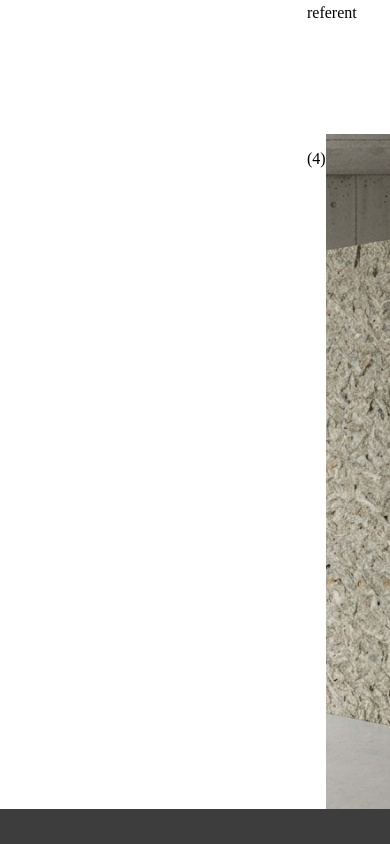
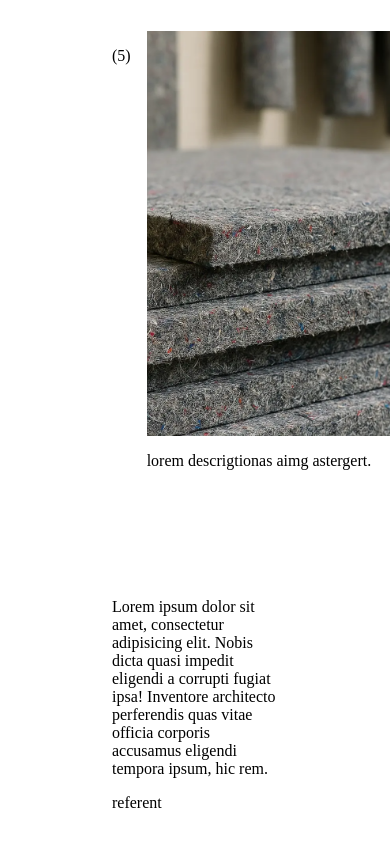
Before and after one commit to RomaVI/HilosCooperativa, a React (Vite) app: page /#/ in a window 390 px wide. Shown: the part 1700-2544 px from the top of the page. Built offline with nearby package versions, Linux system fonts and the light colour scheme; a web font is replaced by a local one.

Commit message:
media mod 01

```diff
--- a/src/App.tsx
+++ b/src/App.tsx
@@ -1,5 +1,5 @@
 import { useState } from 'react';
-import { Routes, Route} from 'react-router-dom';
+import { Routes, Route, Link } from 'react-router-dom';
 import './App.css';
 import { Home } from './pages/Home';
 import { Prod } from './pages/productos';
@@ -34,7 +34,77 @@
       <div className={`menu-wrapper ${isOpen ? 'open' : ''}`}>
         <div className="menu-overlay" onClick={toggleMenu}></div>
         <div className="menu-box">
-          {/* ... todo el código de tus <ul> y <Link> ... */}
+
+          {/* Primer bloque */}
+
+          <ul>
+            <li>
+              <Link to="/inspiraciones" onClick={toggleMenu}>
+              <span>INSPIRACIONES</span>
+              </Link>
+            </li>
+            <li>
+              <Link to="/productos" onClick={toggleMenu}>
+                <span>PRODUCTOS</span>
+              </Link>
+            </li>
+            <li>
+              <Link to="/proyectos" onClick={toggleMenu}>
+                <span>PROYECTOS</span>
+              </Link>
+            </li>
+            <li>
+              <Link to="/minds" onClick={toggleMenu}>
+                <span>MINDS</span>
+              </Link>
+            </li>
+            <li>
+              <Link to="/catalogos" onClick={toggleMenu}>
+                <span>CATÁLOGOS</span>
+              </Link>
+            </li>
+            <li>
+              <Link to="/sostenibilidad" onClick={toggleMenu}>
+                <span>SOSTENIBILIDAD</span>
+              </Link>
+            </li>
+          </ul>
+
+
+
+          {/* Segundo bloque */}
+
+          <ul>
+            <li>
+              <Link to="/ayni-mondo" onClick={toggleMenu}>
+                <span>AYNI MONDO</span>
+              </Link>
+            </li>
+            <li>
+              <Link to="/atencion-al-cliente" onClick={toggleMenu}>
+                <span>ATENCIÓN AL CLIENTE</span>
+              </Link>
+            </li>
+            <li>
+              <Link to="/map" onClick={toggleMenu}>
+                <span>PUNTOS DE VENTA</span>
+              </Link>
+            </li>
+          </ul>
+
+
+
+          {/* Tercer bloque: La marca */}
+
+          <ul className="menu-brand">
+
+            <li>
+              <Link to="/" onClick={toggleMenu}>
+                <span>AYNI&C</span>
+              </Link>
+            </li>
+          </ul>
+
         </div>
       </div>
 
--- a/src/pages/Home.tsx
+++ b/src/pages/Home.tsx
@@ -11,7 +11,30 @@
 
     // 1. NUEVO: Estado para saber si el bloque está expandido (200%) o normal (100%)
     const [isWide, setIsWide] = useState(true);
+    useEffect(() => {
+        // Configuramos el "vigilante"
+        const observer = new IntersectionObserver((entries) => {
+            entries.forEach((entry) => {
+                // Si el elemento entra en la pantalla...
+                if (entry.isIntersecting) {
+                    entry.target.classList.add('visible'); // Le agrega la clase que lo hace subir
 
+                    observer.unobserve(entry.target);
+                }
+            });
+        }, {
+            threshold: 0.1 // Se activa cuando al menos el 10% de la foto es visible
+        });
+
+        // Buscamos todos los elementos con la clase 'animar-subida'
+        const elementos = document.querySelectorAll('.animar-subida');
+        elementos.forEach((el) => observer.observe(el));
+
+        // Limpieza de memoria
+        return () => {
+            elementos.forEach((el) => observer.unobserve(el));
+        };
+    }, []);
     // 2. NUEVO: Efecto que controla el tiempo y los eventos
     useEffect(() => {
         // Función que encoge el bloque al 100%
@@ -70,7 +93,7 @@
                             <p>lorem descrigtionas aimg astergert.</p>
                         </div>
                     </div>
-                    <div className="img2">
+                    <div className="img2 animar-subida">
                         <p className='pim'>(5)</p>
                         <div className="cimg">
                             <div className="cimgg">
@@ -81,14 +104,14 @@
                     </div>
                 </div>
                 <div className="block2-2">
-                    <div className="contextb22">
+                    <div className="contextb22 animar-subida">
                         <p>Lorem ipsum dolor sit amet, consectetur adipisicing elit. Nobis dicta quasi impedit eligendi a corrupti fugiat ipsa! Inventore architecto perferendis quas vitae officia corporis accusamus eligendi tempora ipsum, hic rem.
                         </p>
                         <a href="">
                             referent
                         </a>
                     </div>
-                    <div className="img2-2">
+                    <div className="img2-2 animar-subida">
                         <p>(4)</p>
                         <div className="cimg2-2">
                             <div className="cimgg2-2">
--- a/src/pages/home.css
+++ b/src/pages/home.css
@@ -1,5 +1,4 @@
 .home-page {
-
     width: 100vw;
     position: relative;
     min-height: 100vh;
@@ -87,7 +86,7 @@
                     text-align: initial;
                     margin-left: 1rem;
 
-                    font-family: 'Times New Roman', Times, serif;
+                    font-family: "Times New Roman", Times, serif;
                     font-weight: 600;
                     font-size: 1rem;
                 }
@@ -105,7 +104,6 @@
                     width: 40%;
                     min-width: 250px;
                     height: 95%;
-
                 }
 
                 p {
@@ -119,8 +117,8 @@
         width: 100%;
         margin-top: 12rem;
         display: flex;
+
         .block2-1 {
-
             width: 50%;
             display: flex;
             flex-direction: column;
@@ -128,35 +126,39 @@
             justify-content: flex-start;
 
             overflow: hidden;
-            .img1{
+
+            .img1 {
                 width: 100%;
                 display: flex;
                 padding-left: 12rem;
 
-                p{
+                p {
                     margin: 1rem;
                 }
-                .cimg{
+
+                .cimg {
                     width: 45%;
                     aspect-ratio: 2 / 3;
 
-                    .cimgg{
-
+                    .cimgg {
                         height: 90%;
                         width: 100%;
                         overflow: hidden;
-                        img{
+
+                        img {
                             height: 100%;
                             width: 100%;
                             object-fit: cover;
                         }
                     }
-                    p{
-                        margin-top:1rem;
+
+                    p {
+                        margin-top: 1rem;
                         margin-left: 0;
                     }
                 }
             }
+
             .img2 {
                 width: 100%;
                 width: 100%;
@@ -164,26 +166,28 @@
                 padding-top: 15rem;
                 padding-left: 12rem;
 
-                p{
+                p {
                     margin: 1rem;
                 }
-                .cimg{
+
+                .cimg {
                     width: 60%;
                     aspect-ratio: 2 / 3;
 
-                    .cimgg{
-
+                    .cimgg {
                         height: 90%;
                         width: 100%;
                         overflow: hidden;
-                        img{
+
+                        img {
                             height: 100%;
                             width: 100%;
                             object-fit: cover;
                         }
                     }
-                    p{
-                        margin-top:1rem;
+
+                    p {
+                        margin-top: 1rem;
                         margin-left: 0;
                     }
                 }
@@ -192,36 +196,94 @@
 
         .block2-2 {
             width: 50%;
-            .contextb22{
+
+            .contextb22 {
                 margin: 7rem;
                 font-size: 1rem;
-                font-family: 'Times New Roman', Times, serif;
-                span{
+                font-family: "Times New Roman", Times, serif;
+
+                span {
                     color: black;
+                }
 
-                }
-                a{
+                a {
                     color: black;
                 }
             }
-            .img2-2{
+
+            .img2-2 {
                 margin-left: 7rem;
                 margin-right: 1rem;
                 display: flex;
-                .cimg2-2{
 
+                .cimg2-2 {
                     width: 100%;
                     height: 80vh;
-                    img{
-                        object-fit:cover;
+
+                    img {
+                        object-fit: cover;
                         width: 100%;
                         height: 80vh;
-
                     }
                 }
             }
         }
     }
+}
+
+/* Clase base: el elemento está invisible y empujado hacia abajo */
+.animar-subida {
+    opacity: 0;
+    transform: translateY(40px);
+
+    /* Una transición suave y elegante de casi 1 segundo */
+    transition:
+        opacity 0.8s ease-out,
+        transform 0.8s cubic-bezier(0.25, 1, 0.5, 1);
+}
+
+/* Clase activa: el elemento aparece y sube a su posición original */
+.animar-subida.visible {
+    opacity: 1;
+    transform: translateY(0);
+}
+
+@media (max-width: 1000px) {
+    .home-page {
+        #block2 {
+
+            width: 100vw;
+            display: flex;
+            flex-direction: column;
+            .block2-1 {
+                width: 100vw;
+                display: flex;
+                flex-direction: column;
+                margin-left: 0;
+                overflow: none;
+
+                .img1 {
+                    padding-left: 6rem;
+
+                    .cimg {
+                        min-width: 300px;
+                    }
+
+                }
+                .img2 {
+                    padding-left: 6rem;
+                    .cimg {
+                        min-width: 300px;
+                    }
+
+                }
+            }
+            .block2-2{
+                width: 100%;
+            }
+        }
+    }
+
 }
 
 @media (max-width: 768px) {
```
